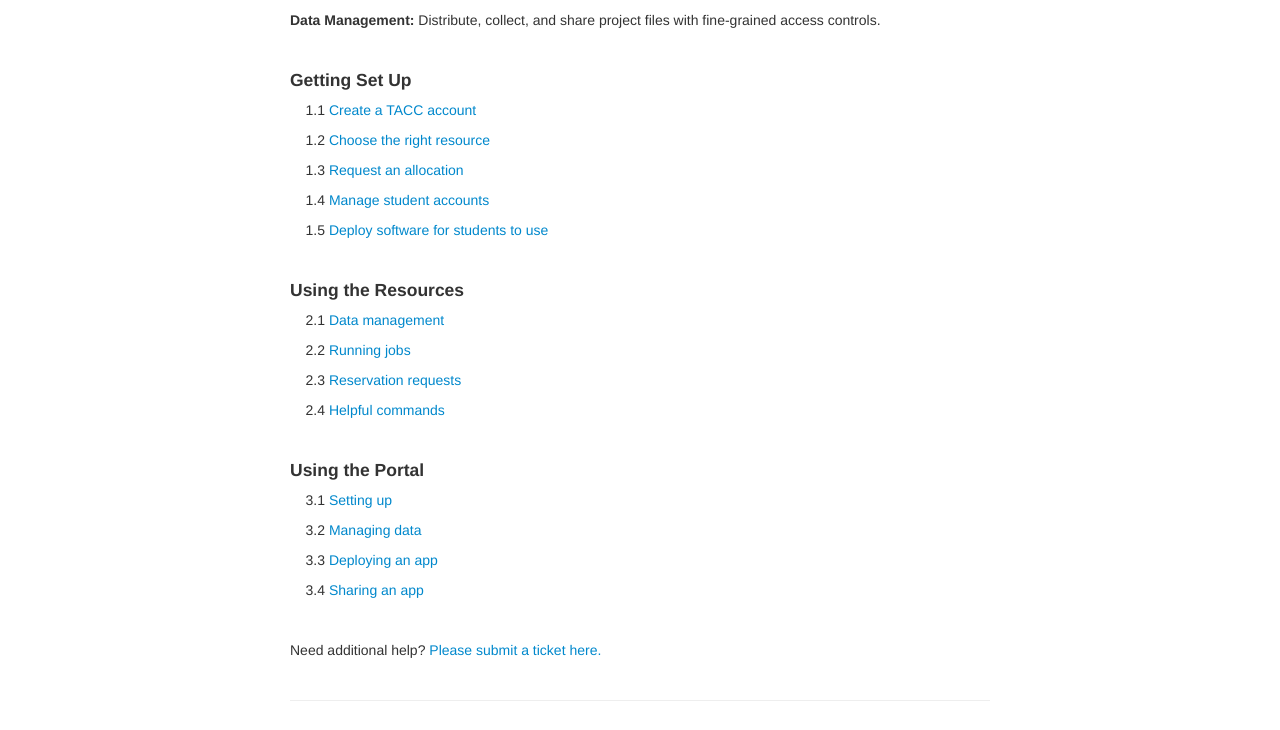
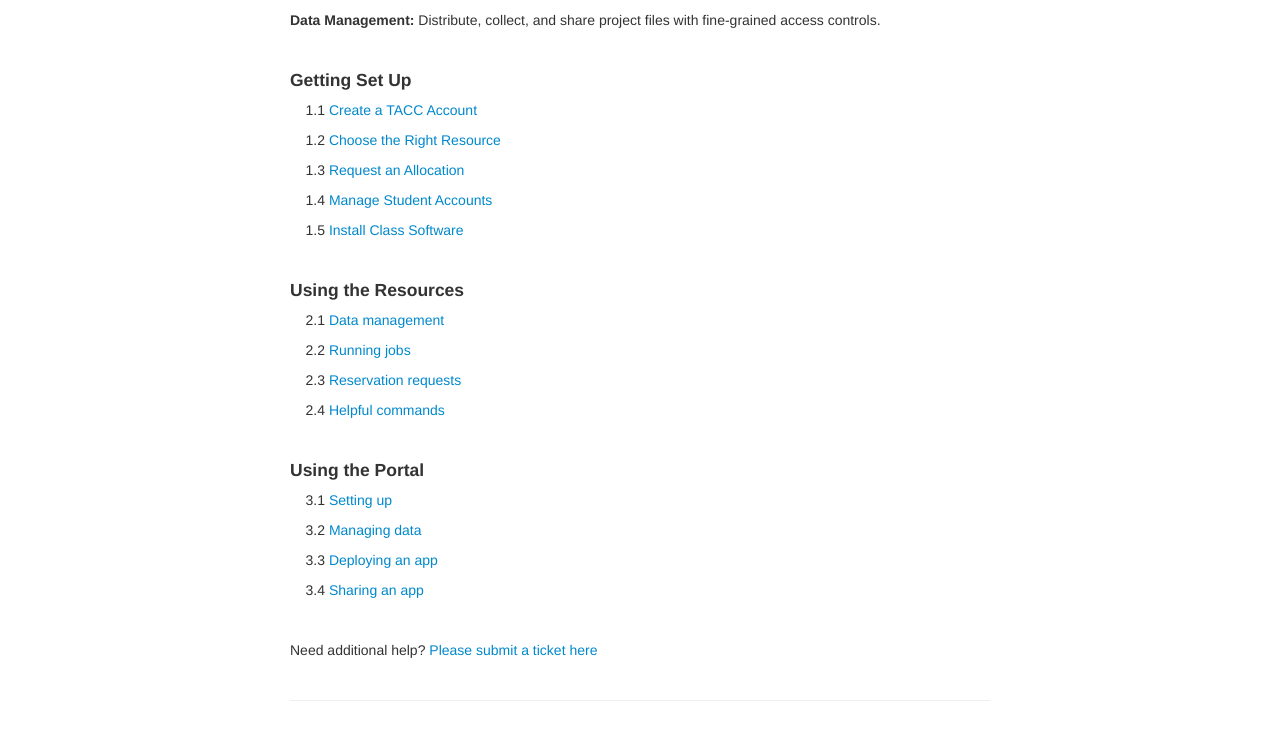
Before and after one commit to TACC/TeachingWithTACC, a Jekyll site: the page built from index.md, in a window 1280 px wide. Shown: the part 292-1022 px from the top of the page. Built offline with Jekyll 4.4.1, drawn with Linux system fonts in a browser that asks for light colours.

Commit message:
changing to title case

```diff
--- a/index.md
+++ b/index.md
@@ -19,15 +19,15 @@ benefits of using TACC resources for teaching include:
 
 #### Getting Set Up
 
-&nbsp;&nbsp;&nbsp;&nbsp;1.1 [Create a TACC account](docs/01.create_account.md)
+&nbsp;&nbsp;&nbsp;&nbsp;1.1 [Create a TACC Account](docs/01.create_account.md)
 
-&nbsp;&nbsp;&nbsp;&nbsp;1.2 [Choose the right resource](docs/01.choose_resource.md)
+&nbsp;&nbsp;&nbsp;&nbsp;1.2 [Choose the Right Resource](docs/01.choose_resource.md)
 
-&nbsp;&nbsp;&nbsp;&nbsp;1.3 [Request an allocation](docs/01.request_allocation.md)
+&nbsp;&nbsp;&nbsp;&nbsp;1.3 [Request an Allocation](docs/01.request_allocation.md)
 
-&nbsp;&nbsp;&nbsp;&nbsp;1.4 [Manage student accounts](docs/01.manage_accounts.md)
+&nbsp;&nbsp;&nbsp;&nbsp;1.4 [Manage Student Accounts](docs/01.manage_accounts.md)
 
-&nbsp;&nbsp;&nbsp;&nbsp;1.5 [Deploy software for students to use](docs/01.install_software.md)
+&nbsp;&nbsp;&nbsp;&nbsp;1.5 [Install Class Software](docs/01.install_software.md)
 
 <br>
 
@@ -56,4 +56,4 @@ benefits of using TACC resources for teaching include:
 <br>
 
 
-Need additional help? [Please submit a ticket here.](https://portal.tacc.utexas.edu/tacc-consulting)
+Need additional help? [Please submit a ticket here](https://portal.tacc.utexas.edu/tacc-consulting)
```
